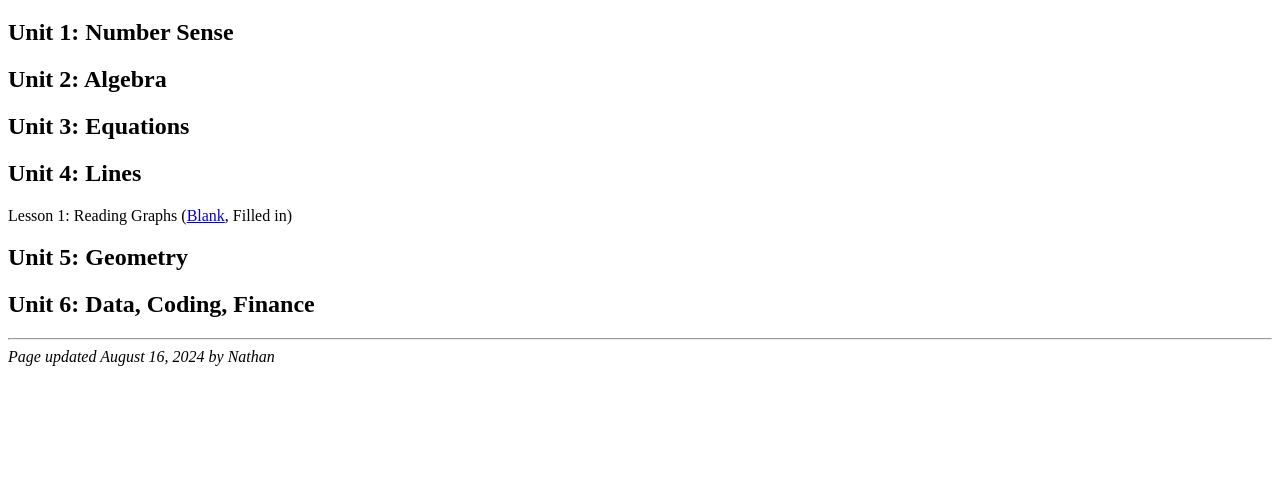
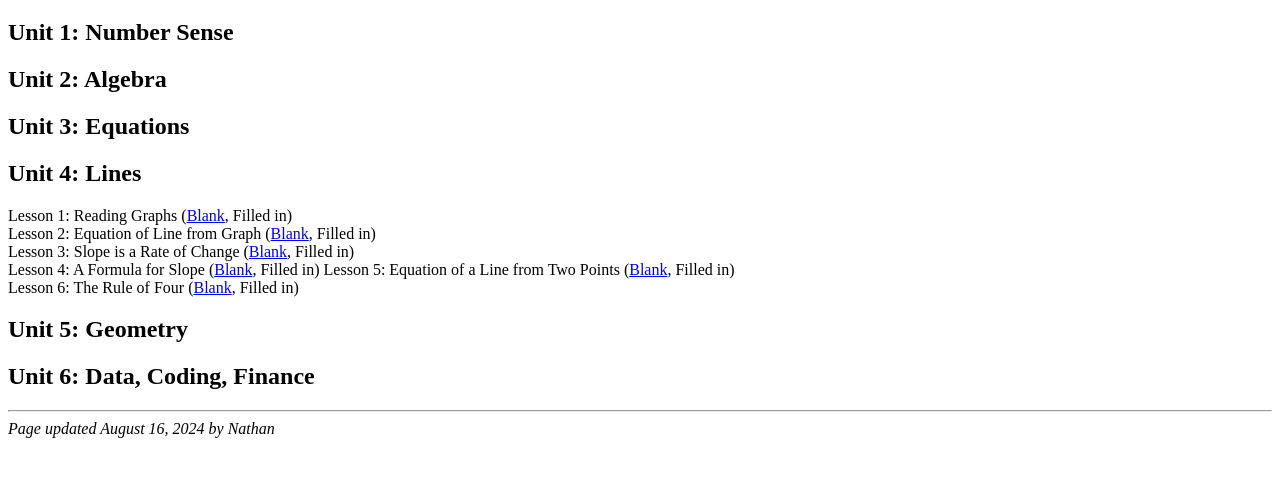
Before and after one commit to nathanoldridge/nathanoldridge.github.io, a plain HTML site: page mth1w.html in a window 1280 px wide. Shown: the part 61-538 px from the top of the page. Drawn offline with Linux system fonts and the light colour scheme.

Commit message:
Lines Unit, Lessons 2 to 6

```diff
--- a/mth1w.html
+++ b/mth1w.html
@@ -52,7 +52,12 @@ a.nav:active{
     <h2>Unit 2: Algebra</h2>
     <h2>Unit 3: Equations</h2>
     <h2>Unit 4: Lines</h2>
-    <p>Lesson 1: Reading Graphs (<a href="/lessons/MTH1W-Lines-Lesson-1-Reading-Graphs.pdf">Blank</a>, Filled in)</p>
+        Lesson 1: Reading Graphs (<a href="/lessons/MTH1W-Lines-Lesson-1-Reading-Graphs.pdf">Blank</a>, Filled in)<br />
+        Lesson 2: Equation of Line from Graph (<a href="/lessons/MTH1W-Lines-Lesson-2-Equation-From-Graph.pdf">Blank</a>, Filled in)<br />
+        Lesson 3: Slope is a Rate of Change (<a href="MTH1W-Lines-Lesson-3-Slope-is-a-Rate-of-Change.pdf">Blank</a>, Filled in)<br />
+        Lesson 4: A Formula for Slope (<a href="MTH1W-Lines-Lesson-4-Formula-for-Slope.pdf">Blank</a>, Filled in)
+        Lesson 5: Equation of a Line from Two Points (<a href="/lessons/MTH1W-Lines-Lesson-5-Equation-of-Line-from-Two-Points.pdf">Blank</a>, Filled in)<br />
+        Lesson 6: The Rule of Four (<a href="/lessons/MTH1W-Lines-Lesson-6-Rule-of-Four.pdf">Blank</a>, Filled in)
     <h2>Unit 5: Geometry</h2>
     <h2>Unit 6: Data, Coding, Finance</h2>
     <!--
```
Also changed, not shown: 5 other files.
